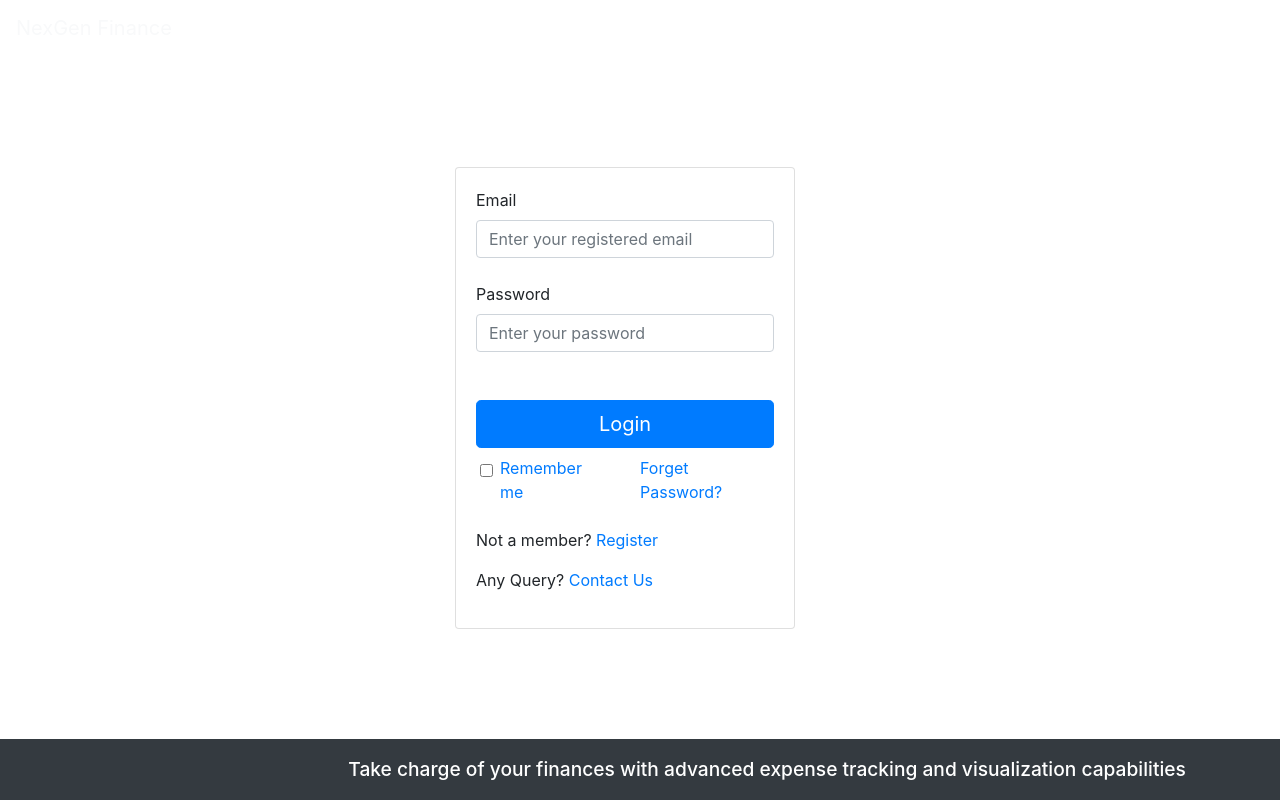
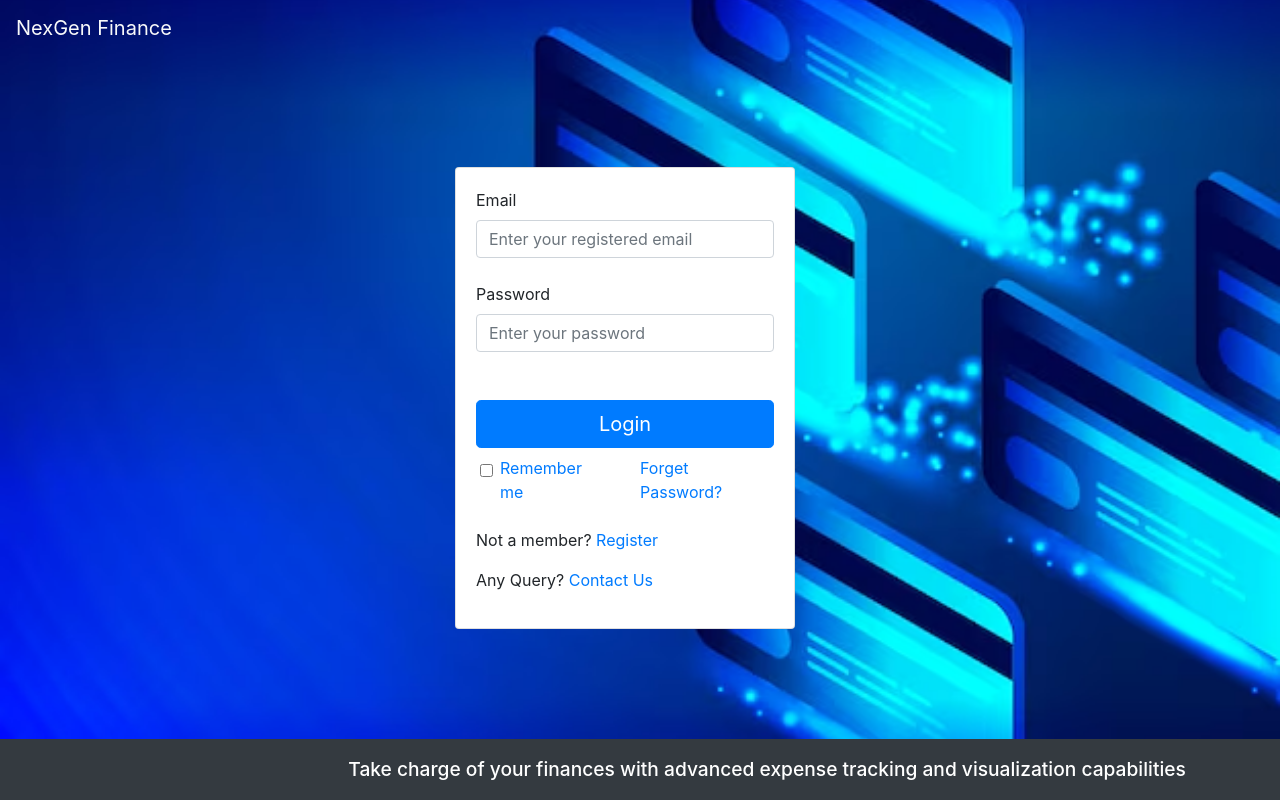
Before and after one commit to LORDE01V/fintech, a Flask app: page / in a window 1280 px wide. Run offline with Flask 2, Linux system fonts and the light colour scheme; parts of the project's set-up code (start-up, migrations or seed data) failed here and were passed over.

Commit message:
Background Picture

```diff
--- a/templates/login.html
+++ b/templates/login.html
@@ -96,6 +96,14 @@
     </div>
 
     <style>
+        .body {
+            background-image: url("{{ url_for('static', filename='app background image.avif') }}");
+            background-size: cover;
+            background-repeat: no-repeat;
+            background-position: center;
+            min-height: 100vh;
+        }
+
         .marquee-container {
             overflow: hidden;
             white-space: nowrap;
```
Also changed, not shown: templates/register.html (+10 -0 lines), static/app background image.avif (added).
